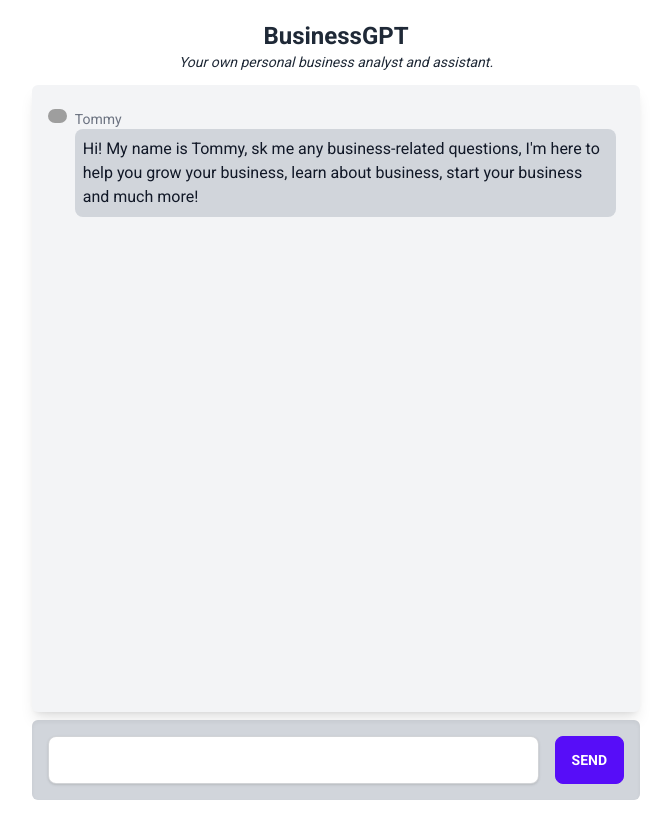
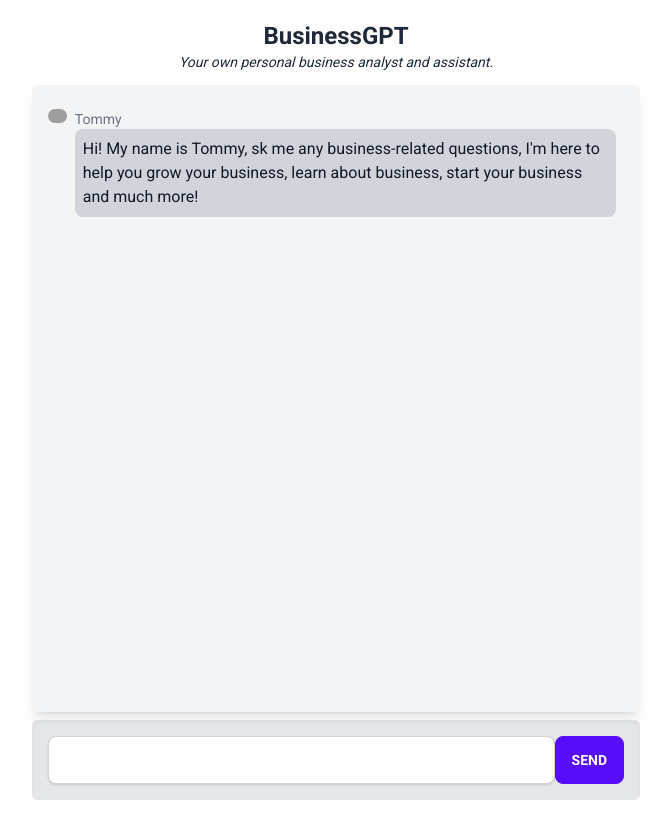
Before and after one commit to TheBolduc/businessgpt-final-v2, a SvelteKit app: page / in a window 1280 px wide. Shown: the whole page, without its empty margins (304-975 px from the left). Built offline with nearby package versions, Linux system fonts and the light colour scheme; grey boxes are pictures that could not be loaded.

Commit message:
Update +page.svelte

```diff
--- a/src/routes/+page.svelte
+++ b/src/routes/+page.svelte
@@ -83,7 +83,7 @@
 		<div class="" bind:this={scrollToDiv} />
 	</div>
 	<form
-		class="flex w-full rounded-md gap-4 bg-gray-300 p-4 shadow-inner"
+		class="flex w-full rounded-md bg-gray-200 p-4 shadow-inner"
 		on:submit|preventDefault={() => handleSubmit()}
 	>
 		<input type="text" class="input input-bordered w-full shadow" bind:value={query} />
```
